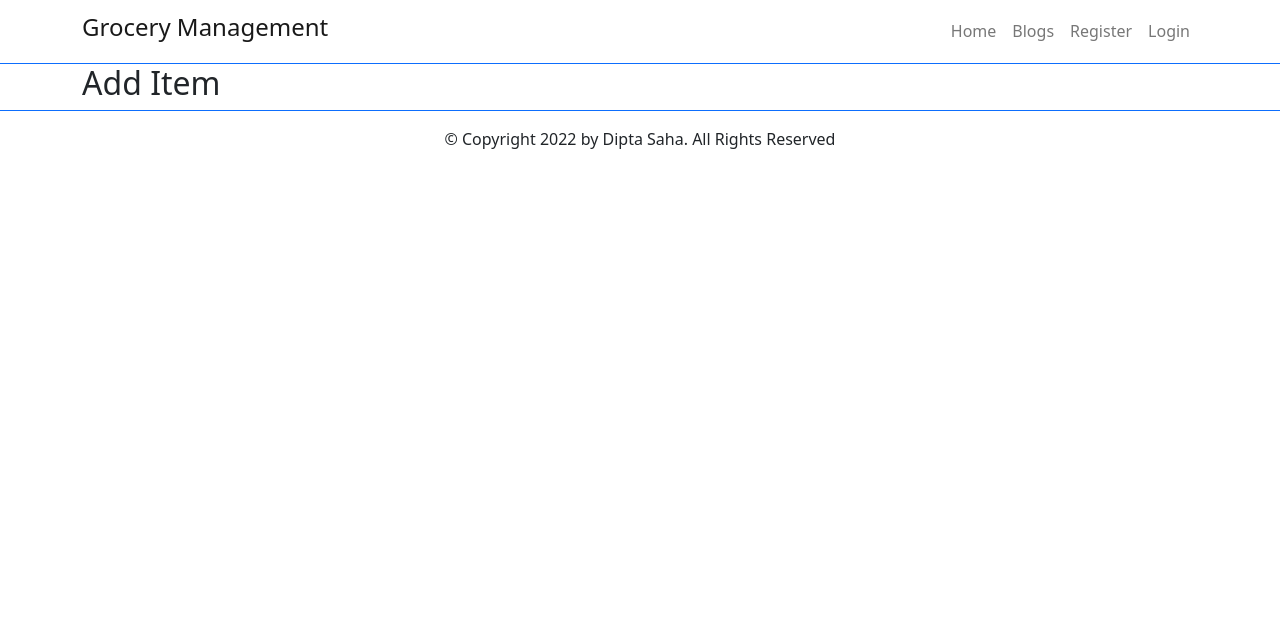
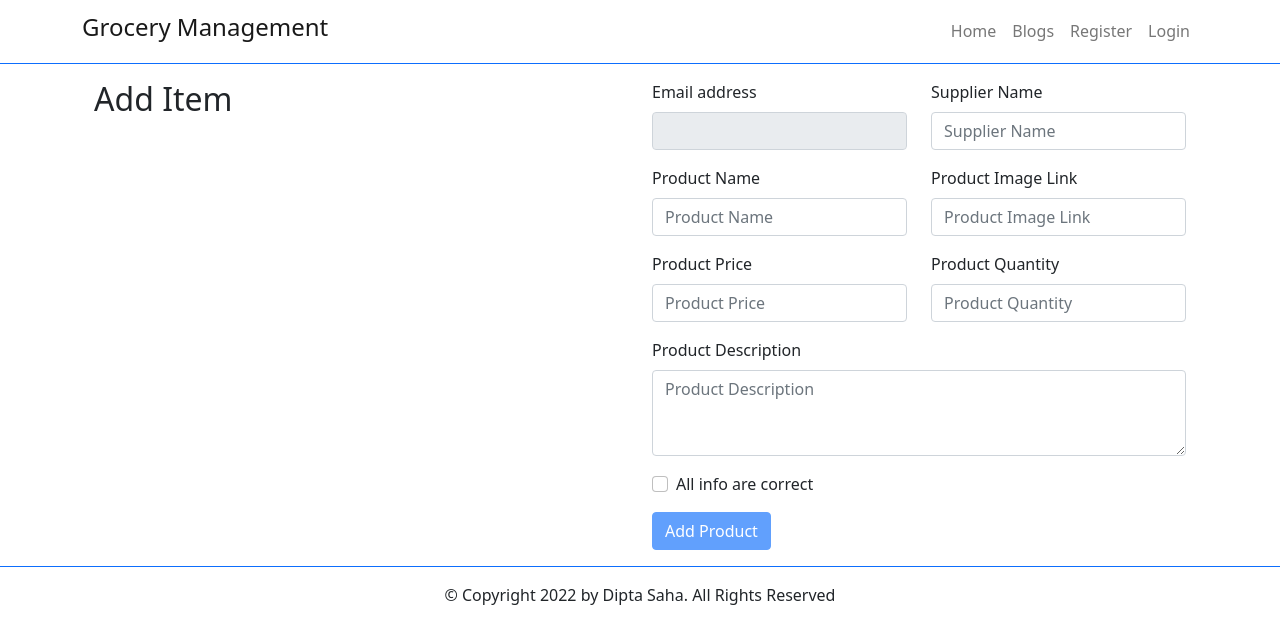
Before and after one commit to diptasahacse/warehouse-management-client-side, a React (Create React App) app: page /additem in a window 1280 px wide. Shown: the top 644 px of the page. Built offline with nearby package versions, Linux system fonts and the light colour scheme; no server answers.

Commit message:
design add item page and make necessary field, take input and make an object and show in console

```diff
--- a/src/Pages/AddItem/AddItem.js
+++ b/src/Pages/AddItem/AddItem.js
@@ -1,10 +1,136 @@
-import React from 'react';
-import { Container } from 'react-bootstrap';
+import React, { useRef, useState } from 'react';
+import { Button, Col, Container, Form, Row } from 'react-bootstrap';
+import { useAuthState } from 'react-firebase-hooks/auth';
+import auth from '../../firebase.init';
 
 const AddItem = () => {
+    const productNameRef = useRef('');
+    const productDescriptionRef = useRef('');
+    const productPriceRef = useRef('');
+    const productQuantityRef = useRef('');
+    const productImageRef = useRef('');
+    const supplierNameRef = useRef('');
+    const [user] = useAuthState(auth);
+    const [isChecked, setIsChecked] = useState(false);
+    const addProductHandleListener = event => {
+        event.preventDefault();
+        const email = user?.email;
+        const productName = productNameRef.current.value;
+        const productDes = productDescriptionRef.current.value;
+        const supplierName = supplierNameRef.current.value;
+        const productPrice = productPriceRef.current.value;
+        const productQuantity = productQuantityRef.current.value;
+        const productImageLink = productImageRef.current.value;
+        const productDetails = {
+            email,
+            productName,
+            productDes,
+            productPrice,
+            productQuantity,
+            productImageLink,
+            supplierName
+        }
+
+        console.log(productDetails)
+
+    }
+    const addItemCheckHandler = (event) => {
+        if (event.target.checked) {
+            setIsChecked(true)
+        }
+        else {
+            setIsChecked(false)
+        }
+
+    }
+
     return (
-        <Container>
-            <h2>Add Item</h2>
+        <Container className='py-3'>
+
+            <Row className='m-0' md={2} xs={1}>
+                <Col>
+                    <div>
+                        <h2>Add Item</h2>
+                    </div>
+                </Col>
+                <Col>
+                    <div>
+                        <Form onSubmit={addProductHandleListener}>
+
+
+                            <Row xs={1} lg={2}>
+                                <Col>
+                                    <Form.Group className="mb-3" controlId="formBasicEmail">
+                                        <Form.Label>Email address</Form.Label>
+                                        <Form.Control type="email" value={user?.email} readOnly />
+                                    </Form.Group>
+
+                                </Col>
+                                <Col>
+
+
+                                    <Form.Group className="mb-3" controlId="formBasicProductSupplierName">
+                                        <Form.Label>Supplier Name</Form.Label>
+                                        <Form.Control ref={supplierNameRef} type="text" placeholder="Supplier Name" required />
+                                    </Form.Group>
+
+                                </Col>
+
+                            </Row>
+
+                            <Row xs={1} lg={2}>
+                                <Col>
+                                    <Form.Group className="mb-3" controlId="formBasicProductName">
+                                        <Form.Label>Product Name</Form.Label>
+                                        <Form.Control ref={productNameRef} type="text" placeholder="Product Name" required />
+                                    </Form.Group>
+
+                                </Col>
+                                <Col>
+                                    <Form.Group className="mb-3" controlId="formBasicProductImageLink">
+                                        <Form.Label>Product Image Link</Form.Label>
+                                        <Form.Control ref={productImageRef} type="text" placeholder="Product Image Link" required />
+                                    </Form.Group>
+
+                                </Col>
+
+                            </Row>
+
+                            <Row xs={1} lg={2}>
+                                <Col>
+                                    <Form.Group className="mb-3" controlId="formBasicProductPrice">
+                                        <Form.Label>Product Price</Form.Label>
+                                        <Form.Control ref={productPriceRef} type="number" placeholder="Product Price" required />
+                                    </Form.Group>
+
+                                </Col>
+                                <Col>
+                                    <Form.Group className="mb-3" controlId="formBasicProductQuantity">
+                                        <Form.Label>Product Quantity</Form.Label>
+                                        <Form.Control ref={productQuantityRef} type="number" placeholder="Product Quantity" required />
+                                    </Form.Group>
+                                </Col>
+                            </Row>
+                            <Form.Group className="mb-3" controlId="formBasicProductDescription">
+                                <Form.Label>Product Description</Form.Label>
+                                <Form.Control ref={productDescriptionRef} as="textarea" rows={3} placeholder="Product Description" required />
+
+                            </Form.Group>
+
+
+
+                            <Form.Group className="mb-3" controlId="formBasicCheckbox">
+                                <Form.Check onChange={addItemCheckHandler} type="checkbox" label="All info are correct" />
+                            </Form.Group>
+                            <Button disabled={!isChecked} variant="primary" type="submit">
+                                Add Product
+                            </Button>
+                        </Form>
+                    </div>
+
+                </Col>
+
+            </Row>
         </Container>
     );
 };
```
